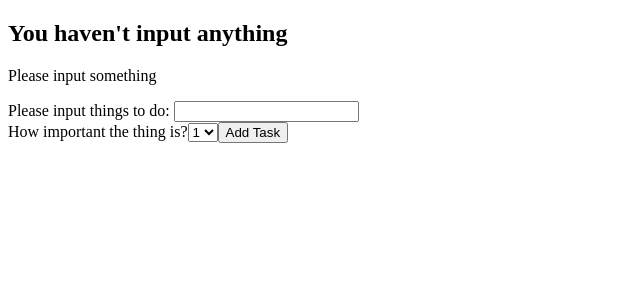
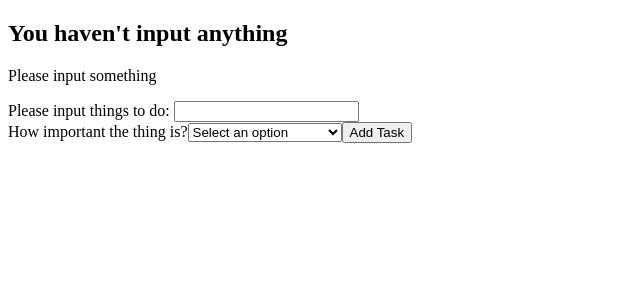
Before and after one commit to easonma97/to-do-app, a React (Create React App) app: page / in a window 1280 px wide. Shown: the top 300 px of the page, without its empty margins (0-640 px from the left). Built offline with nearby package versions, Linux system fonts and the light colour scheme.

Commit message:
commit for 3/8

```diff
--- a/src/App.jsx
+++ b/src/App.jsx
@@ -1,11 +1,19 @@
 import Input from "./input-components/input";
 import List from "./list-components/list";
 import "./App.module.css";
-import { useState } from "react";
+import { useState, useEffect } from "react";
 
 function App() {
   const [toDos, setToDos] = useState([]);
-  const [inputText, setInputText] = useState({content:'', completed: false, priority: 0});
+  const [inputText, setInputText] = useState({content:'', completed: false, priority: ''});
+
+  useEffect(() => {const storeData = JSON.parse(sessionStorage.getItem('myData'));
+    if (storeData) {
+      setToDos(storeData);
+    }
+  }, []);
+  useEffect(() => {sessionStorage.setItem('myData', JSON.stringify(toDos))}, [toDos]);
+
   return (
     <div className="App">
       <List toDos={toDos} setToDos={setToDos} setInputText={setInputText}/>
--- a/src/input-components/input.jsx
+++ b/src/input-components/input.jsx
@@ -1,29 +1,31 @@
 import React from "react";
+import { useRef } from "react";
 
 function Input({setToDos, inputText, setInputText}) {
     function handeInputText(event) {
-        setInputText({content: event.target.value});
+        setInputText({...inputText, content: event.target.value});
     }
 
     function handleInputPriority(event) {
-        setInputText({priority: event.target.value});
+        setInputText({...inputText, priority: event.target.value});
     }
 
     function handleSubmit(event){
         event.preventDefault();
         const Post = inputText;
-        setToDos((existingPosts) => [Post, ...existingPosts]);
-        setInputText({content: ''});
+        setToDos(existingPosts => [Post, ...existingPosts]);
+        setInputText({...inputText, content: ''});
       }
 
     return <form onSubmit={handleSubmit}>
         <label>Please input things to do: </label>
         <input type="text" value={inputText.content} onChange={handeInputText}/><br />
         <label>How important the thing is?</label>
-        <select>
-            <option value='1'>1</option>
-            <option value='2'>2</option>
-            <option value='3'>3</option>
+        <select value={inputText.priority} onChange={handleInputPriority}>
+            <option value="">Select an option</option>
+            <option value='1'>The Most Important</option>
+            <option value='2'>The Second Important</option>
+            <option value='3'>Not that Important</option>
         </select>
         <button>Add Task</button>
     </form>
```
